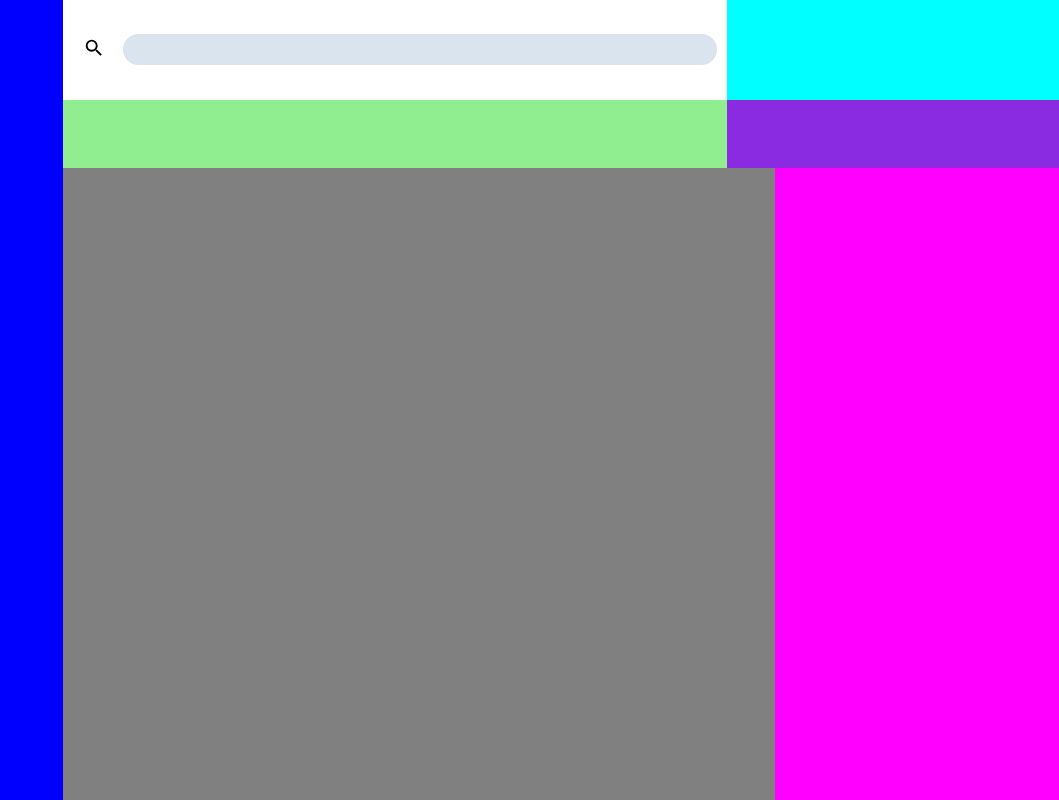
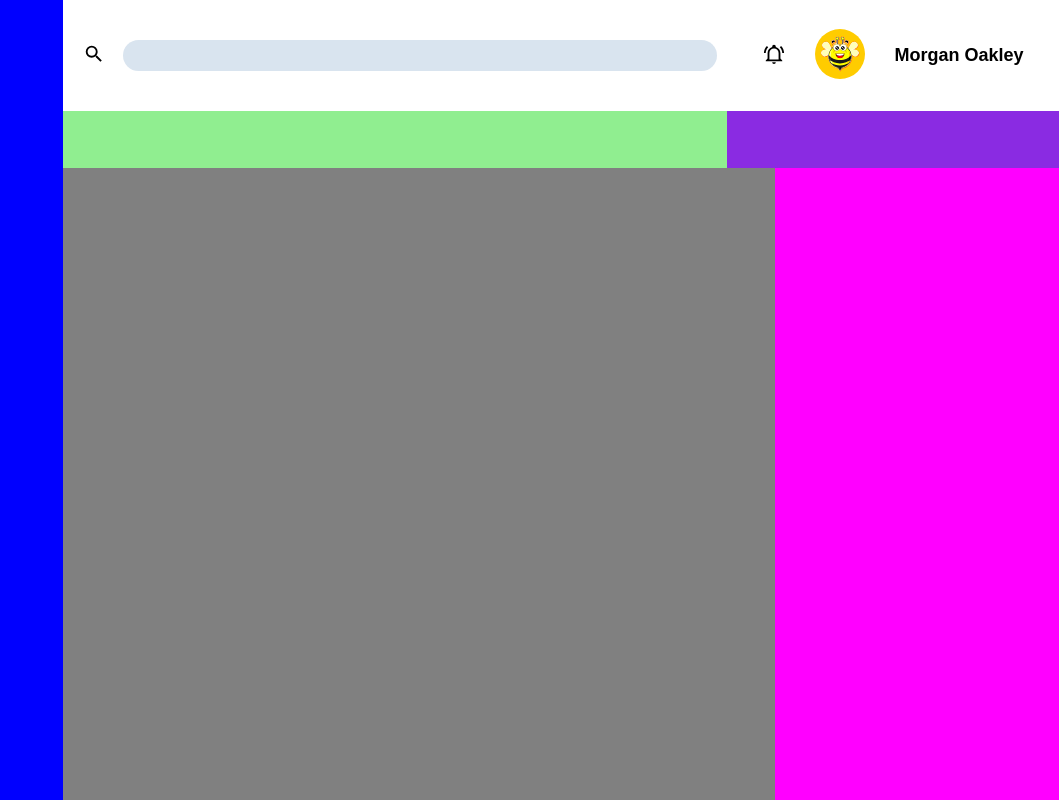
Before and after one commit to mike-c2/odin-admin-dash, a plain HTML site: page index.html in a window 1280 px wide. Shown: the whole page, without its empty margins (221-1280 px from the left). Drawn offline with Linux system fonts and the light colour scheme; a web font is replaced by a local one.

Commit message:
Add Notification section to header

```diff
--- a/index.html
+++ b/index.html
@@ -19,7 +19,15 @@
         <input type="text">
       </div>
       <div id="notification-container">
-
+        <a href="#">
+          <img id="bell" src="img/bell-ring-outline.svg" alt="bell icon">
+        </a>
+        <a href="#">
+          <img id="notification-avatar" src="img/bee-2519769.svg" alt="bee avatar">
+        </a>
+        <p id="notification-name">
+          Morgan Oakley
+        </p>
       </div>
       <div id="greeting-container">
 
--- a/styles.css
+++ b/styles.css
@@ -10,6 +10,10 @@ html {
 
 body {
   font-size: 1.6rem;
+}
+
+a {
+  text-decoration: none;
 }
 
 #container {
@@ -52,7 +56,26 @@ header {
 }
 
 #notification-container {
-  background-color: aqua;
+  display: grid;
+  grid-template-columns: repeat(3, auto);
+  justify-content: center;
+  align-content: center;
+  align-items: center;
+  column-gap: 3rem;
+}
+
+#bell {
+  height: 2.2rem;
+}
+
+#notification-avatar {
+  height: 5rem;
+  border-radius: 3rem;
+}
+
+#notification-name {
+  font-size: 1.8rem;
+  font-weight: bold;
 }
 
 #greeting-container {
```
